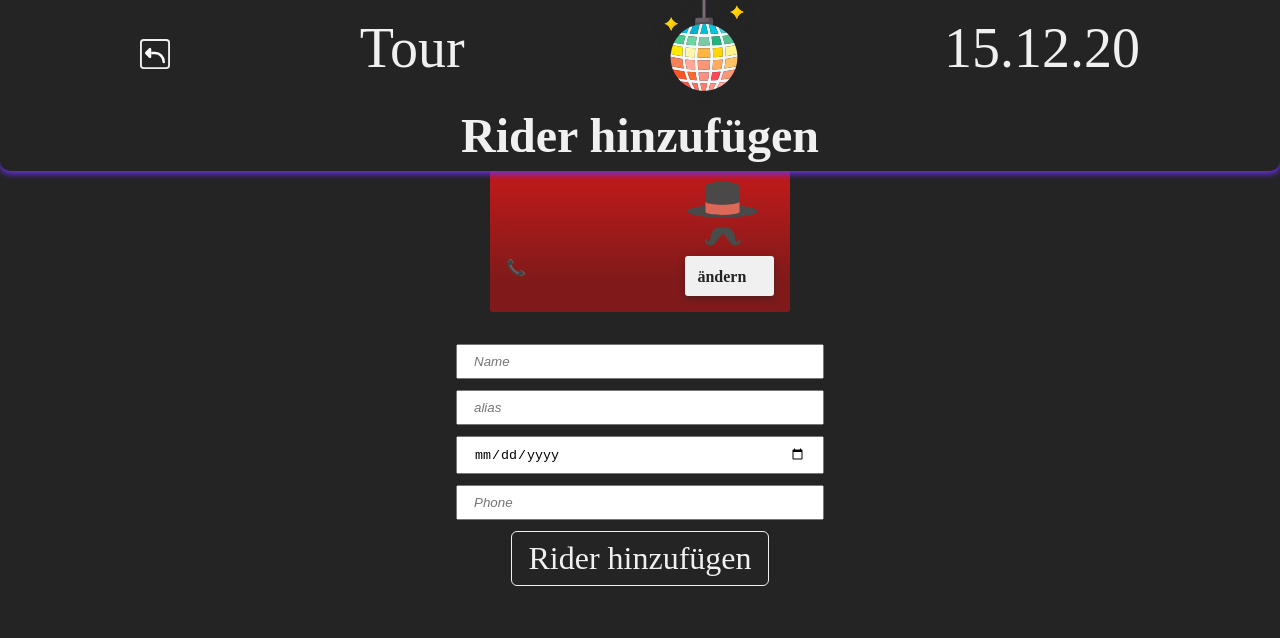
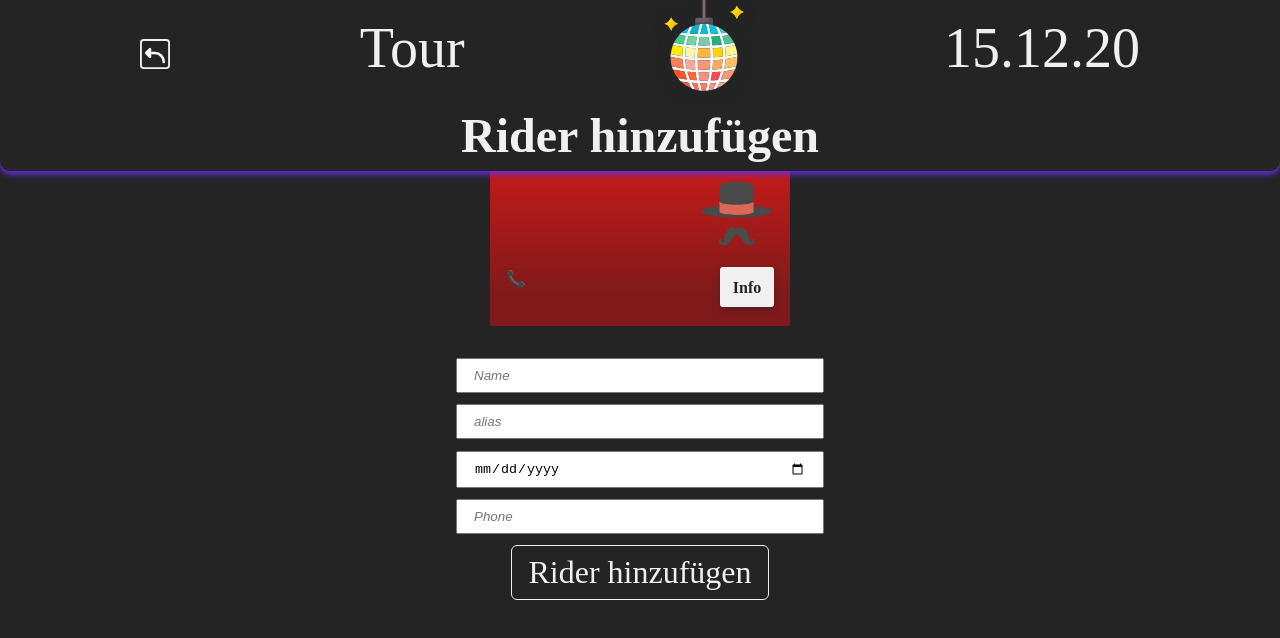
Before and after one commit to DiscoDevs/DispoDisco, a React (Create React App) app in the folder client/: page /riders/new in a window 1280 px wide. Shown: the top 638 px of the page. Built offline with nearby package versions, Linux system fonts and the light colour scheme; a web font is replaced by a local one.

Commit message:
:sparkles: Add RiderInfo page

```diff
--- a/client/src/App.js
+++ b/client/src/App.js
@@ -13,6 +13,7 @@ import AddRider from "./pages/AddRider";
 import Customers from "./pages/Customers";
 import AddCustomer from "./pages/AddCustomer";
 import CustomerInfo from "./pages/CustomerInfo";
+import RiderInfo from "./pages/RiderInfo";
 
 function App() {
   return (
@@ -32,11 +33,14 @@ function App() {
           <Route path="/customers">
             <Customers />
           </Route>
+          <Route path="/riders/new">
+            <AddRider />
+          </Route>
           <Route path="/riders/:id/edit">
             <AddRider />
           </Route>
-          <Route path="/riders/new">
-            <AddRider />
+          <Route path="/riders/:id">
+            <RiderInfo />
           </Route>
           <Route path="/riders">
             <Riders />
--- a/client/src/components/CardRider.js
+++ b/client/src/components/CardRider.js
@@ -3,8 +3,21 @@ import PropTypes from "prop-types";
 import styled from "styled-components";
 import CardButton from "./CardButton";
 import { useHistory } from "react-router-dom";
+import SettingsImg from "../assets/settingsIcon.svg";
+import { deleteData } from "../utils/api";
 
-const CardRider = ({ name, alias, dateOfBirth, phone, picture, color, id }) => {
+const CardRider = ({
+  name,
+  alias,
+  dateOfBirth,
+  phone,
+  picture,
+  color,
+  id,
+  info = true,
+  settings = false,
+  removeButton = false,
+}) => {
   const history = useHistory();
   const dateOfBirthOrdered = new Date(dateOfBirth).toLocaleDateString("de-DE");
   return (
@@ -14,16 +27,43 @@ const CardRider = ({ name, alias, dateOfBirth, phone, picture, color, id }) => {
         <p>{name}</p>
       </div>
       <img src={picture} alt="Profilbild" />
+      <InfoContainer>
         <div>
           {dateOfBirth && <p>{dateOfBirthOrdered}</p>}
           <b>📞{phone}</b>
         </div>
-      <CardButton
-        label="ändern"
+        {settings && (
+          <SettingsIcon
+            src={SettingsImg}
+            alt="Fahrer ändern"
             onClick={() => {
-          history.push(`/riders/${id}/edit`);
+              history.push(`/riders/${id}`);
             }}
           />
+        )}
+        {info && (
+          <CardButton
+            type="info"
+            label="Info"
+            onClick={() => {
+              history.push(`/riders/${id}`);
+            }}
+          />
+        )}
+        {removeButton && (
+          <CardButton
+            type="remove"
+            label="X"
+            onClick={() => {
+              deleteData({
+                collectionName: "riders",
+                id,
+              });
+              history.goBack();
+            }}
+          />
+        )}
+      </InfoContainer>
     </CardContainer>
   );
 };
@@ -37,25 +77,45 @@ CardRider.propTypes = {
   phone: PropTypes.string,
   picture: PropTypes.string,
   color: PropTypes.string,
+  info: PropTypes.string,
+  settings: PropTypes.string,
+  removeButton: PropTypes.string,
 };
 
 export default CardRider;
 
 const CardContainer = styled.div`
-  display: grid;
-  grid-template-rows: 2fr 1fr;
-  grid-template-columns: 2fr 1fr;
   position: relative;
   min-width: 300px;
+  max-width: 350px;
   margin: auto;
   padding: 1rem;
-  text-align: left;
+  text-align: center;
   font-weight: bold;
   color: var(--text-primary);
-  background: ${(props) => props.color};
+  background: var(--gradient-direct);
+  display: flex;
+  flex-wrap: wrap;
+  justify-content: space-between;
+
   border-radius: var(--border-radius);
-  img {
+
+  > img {
     height: 75px;
     width: 75px;
   }
 `;
+
+const InfoContainer = styled.div`
+  width: 100%;
+  display: flex;
+  justify-content: space-between;
+  bottom: 1rem;
+  left: 0;
+  padding: 1rem 0 0.2rem;
+`;
+
+const SettingsIcon = styled.img`
+  height: 30px;
+  margin: auto;
+`;
--- /dev/null
+++ b/client/src/pages/RiderInfo.js
@@ -0,0 +1,57 @@
+import React, { useEffect, useState } from "react";
+import { useParams } from "react-router-dom";
+import styled from "styled-components/macro";
+import CardRider from "../components/CardRider";
+import Header from "../components/Header";
+import { getDataByID } from "../utils/api";
+
+export default function RiderInfo() {
+  const { id } = useParams();
+  const [rider, setRider] = useState([]);
+
+  useEffect(() => {
+    const doFetch = async () => {
+      const data = await getDataByID({
+        collectionName: "riders",
+        id,
+      });
+      setRider(data);
+    };
+
+    doFetch();
+  }, [id]);
+  return (
+    <Background>
+      <Header title="Info" />
+      <Wrapper>
+        <CardRider
+          id={id}
+          {...rider}
+          info={false}
+          removeButton={true}
+          settings={true}
+        />
+      </Wrapper>
+    </Background>
+  );
+}
+
+const Background = styled.div`
+  background-color: var(--text-secondary);
+  min-height: 100%;
+  width: 100%;
+  padding-top: 200px;
+`;
+const Wrapper = styled.div`
+  min-height: 100vh;
+  height: 100%;
+  max-width: 500px;
+  margin: auto;
+  text-align: center;
+  color: var(--text-primary);
+
+  h2 {
+    margin-top: 1.5rem;
+    text-align: center;
+  }
+`;
```
Lines whose indentation alone changed are shown as unchanged.
